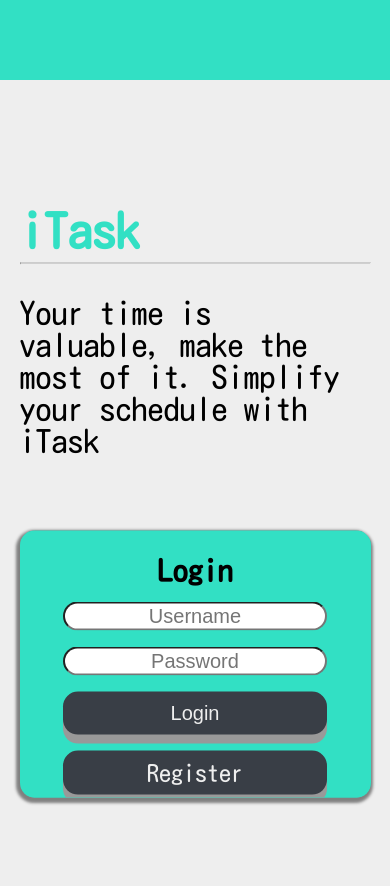
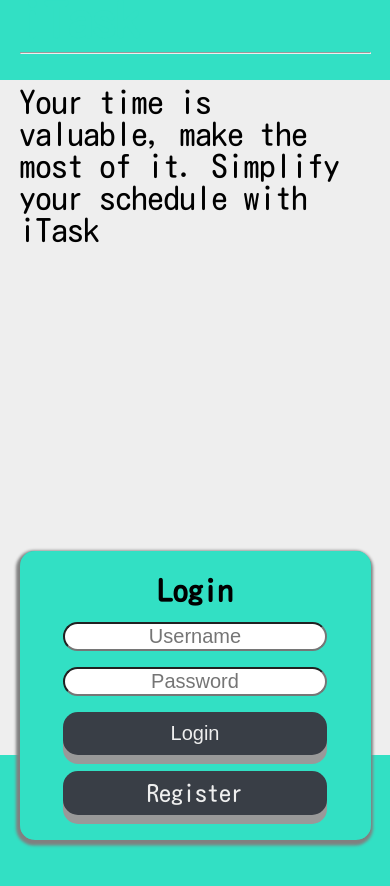
Before and after one commit to achangtroraleke/todo-project, a React (Create React App) app in the folder frontend/: page / in a window 390 px wide. Shown: the top 886 px of the page. Built offline with nearby package versions, Linux system fonts and the light colour scheme.

Commit message:
Fixed Login

```diff
--- a/frontend/src/App.css
+++ b/frontend/src/App.css
@@ -582,12 +582,12 @@
     background: white;
   }
   .banner{
-    height: 100%;
+    height: 80%;
   }
   .banner-content{
     flex-direction: column;
     width: 90%;
-
+    height: 100dvh;
   }
 
   .banner-group{
```
Also changed, not shown: 7 other files (tests, documents, lock files or other folders).
